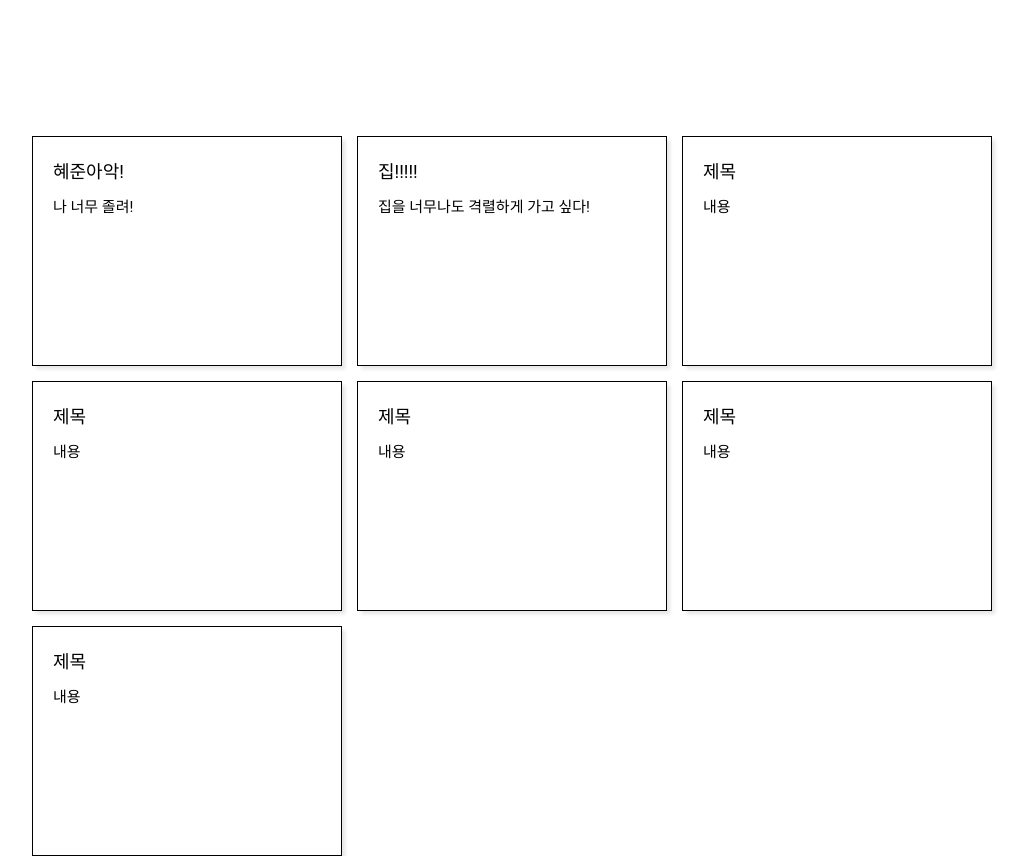
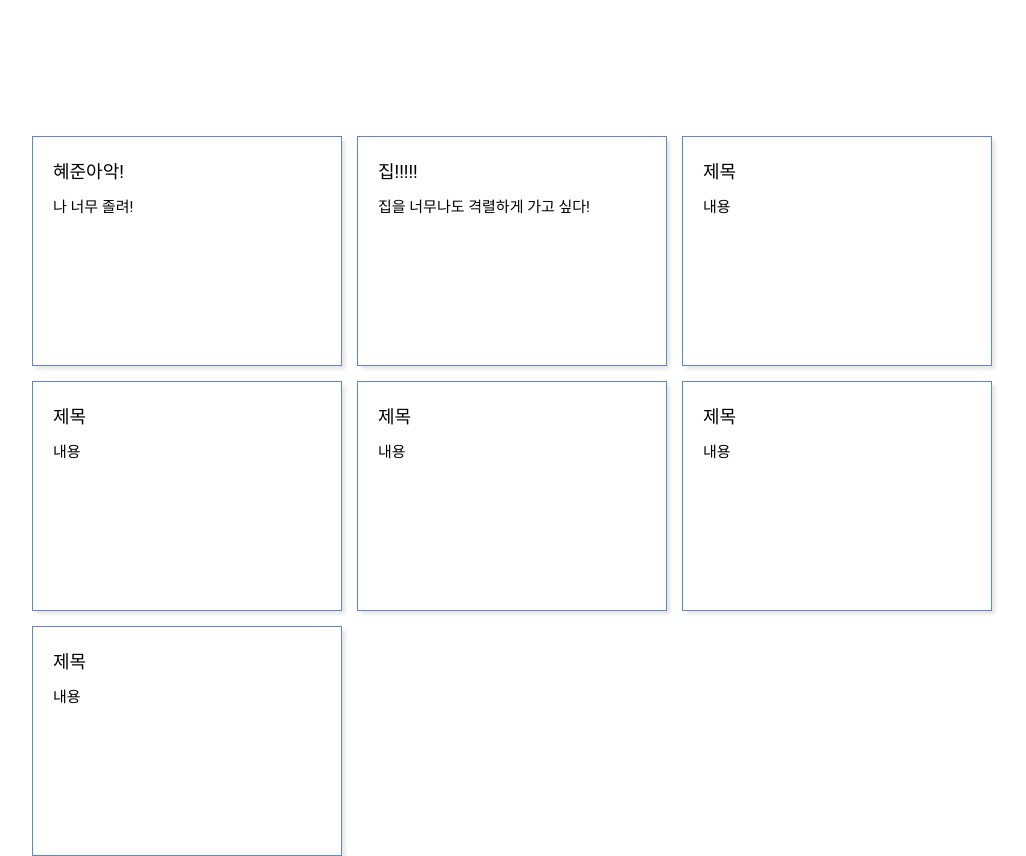
Before and after one commit to kim-leepark/FoxRain_FE, a React (Create React App) app in the folder foxrain/: page / in a window 1280 px wide. Shown: the part 480-1336 px from the top of the page, without its empty margins (128-1154 px from the left). Built offline with nearby package versions, Linux system fonts and the light colour scheme.

Commit message:
🔥:: main과 admin의 border 색 차이

```diff
--- a/foxrain/src/componetns/Main/Post/index.tsx
+++ b/foxrain/src/componetns/Main/Post/index.tsx
@@ -5,13 +5,17 @@ import PostContent from '../../PostContent';
 const Post = () => {
   return (
     <S.Post>
-      <PostContent title={'혜준아악!'} content={'나 너무 졸려!'} />
-      <PostContent title={'집!!!!!'} content={'집을 너무나도 격렬하게 가고 싶다!'} />
-      <PostContent title={'제목'} content={'내용'} />
-      <PostContent title={'제목'} content={'내용'} />
-      <PostContent title={'제목'} content={'내용'} />
-      <PostContent title={'제목'} content={'내용'} />
-      <PostContent title={'제목'} content={'내용'} />
+      <PostContent title={'혜준아악!'} content={'나 너무 졸려!'} isAdmin={false} />
+      <PostContent
+        title={'집!!!!!'}
+        content={'집을 너무나도 격렬하게 가고 싶다!'}
+        isAdmin={false}
+      />
+      <PostContent title={'제목'} content={'내용'} isAdmin={false} />
+      <PostContent title={'제목'} content={'내용'} isAdmin={false} />
+      <PostContent title={'제목'} content={'내용'} isAdmin={false} />
+      <PostContent title={'제목'} content={'내용'} isAdmin={false} />
+      <PostContent title={'제목'} content={'내용'} isAdmin={false} />
     </S.Post>
   );
 };
--- a/foxrain/src/componetns/PostContent/index.tsx
+++ b/foxrain/src/componetns/PostContent/index.tsx
@@ -5,11 +5,12 @@ import { reportIcon } from '../../assets/admin';
 interface Props {
   title: string;
   content: string;
+  isAdmin: boolean;
   reportCtn?: number;
 }
 
 const PostContent: FC<Props> = props => {
-  const { title, content, reportCtn } = props;
+  const { title, content, reportCtn, isAdmin } = props;
 
   const report = useMemo(() => {
     if (reportCtn)
@@ -22,7 +23,7 @@ const PostContent: FC<Props> = props => {
   }, [reportCtn]);
 
   return (
-    <S.PostContent>
+    <S.PostContent border={isAdmin}>
       <S.PostTitle>{title}</S.PostTitle>
       <S.PostText>{content}</S.PostText>
       {report}
--- a/foxrain/src/componetns/PostContent/style.ts
+++ b/foxrain/src/componetns/PostContent/style.ts
@@ -1,4 +1,6 @@
+import { css } from '@emotion/react';
 import styled from '@emotion/styled';
+import { color } from '../../GlobalStyle';
 
 export const Post = styled.div`
   width: 1280px;
@@ -16,10 +18,12 @@ export const Post = styled.div`
   }
 `;
 
-export const PostContent = styled.div`
+export const PostContent = styled.div<{ border: boolean }>`
   width: 413px;
   height: 230px;
-  border: 0.75px solid #000000;
+  ${({ border }) => css`
+    border: 0.75px solid ${border ? '#000000' : color.main};
+  `}
   cursor: pointer;
   padding: 20px;
   box-shadow: 3.5px 3.5px 3.5px rgba(0, 0, 0, 0.1);
--- a/foxrain/src/componetns/admin/post/index.tsx
+++ b/foxrain/src/componetns/admin/post/index.tsx
@@ -5,13 +5,18 @@ import PostContent from '../../PostContent';
 const Post = () => {
   return (
     <S.Post>
-      <PostContent title={'혜준아악!'} content={'나 너무 졸려!'} reportCtn={4} />
-      <PostContent title={'집!!!!!'} content={'집을 너무나도 격렬하게 가고 싶다!'} reportCtn={4} />
-      <PostContent title={'제목'} content={'내용'} reportCtn={3} />
-      <PostContent title={'제목'} content={'내용'} reportCtn={2} />
-      <PostContent title={'제목'} content={'내용'} reportCtn={1} />
-      <PostContent title={'제목'} content={'내용'} reportCtn={5} />
-      <PostContent title={'제목'} content={'내용'} reportCtn={4} />
+      <PostContent title={'혜준아악!'} content={'나 너무 졸려!'} reportCtn={4} isAdmin={true} />
+      <PostContent
+        title={'집!!!!!'}
+        content={'집을 너무나도 격렬하게 가고 싶다!'}
+        reportCtn={4}
+        isAdmin={true}
+      />
+      <PostContent title={'제목'} content={'내용'} reportCtn={3} isAdmin={true} />
+      <PostContent title={'제목'} content={'내용'} reportCtn={2} isAdmin={true} />
+      <PostContent title={'제목'} content={'내용'} reportCtn={1} isAdmin={true} />
+      <PostContent title={'제목'} content={'내용'} reportCtn={5} isAdmin={true} />
+      <PostContent title={'제목'} content={'내용'} reportCtn={4} isAdmin={true} />
     </S.Post>
   );
 };
```
